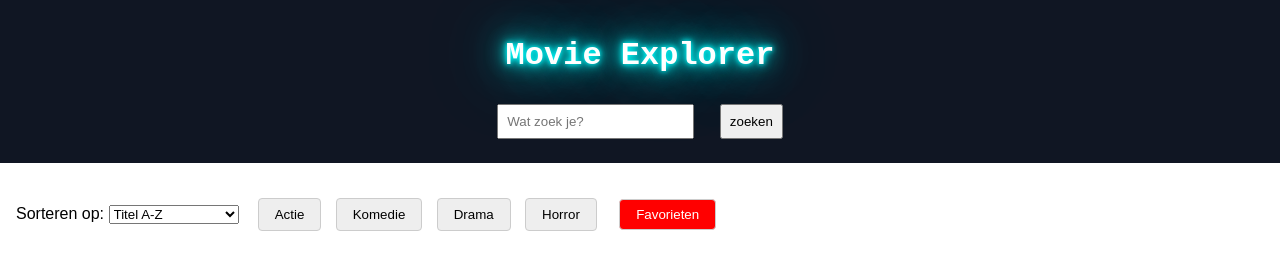
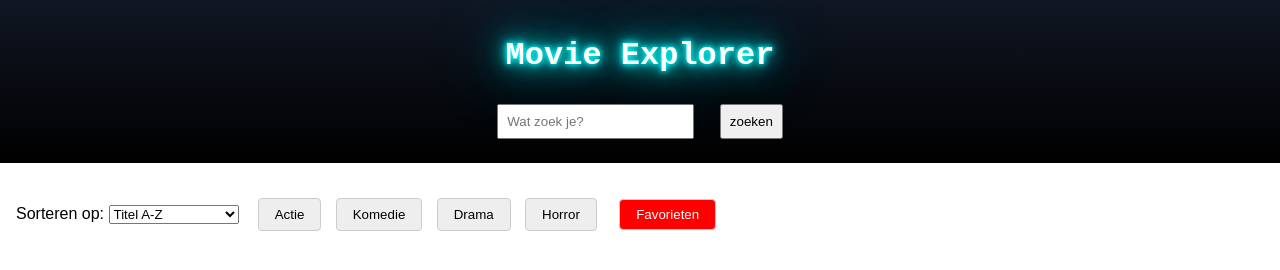
Before and after one commit to QuintenLauwers2005/Project-Web-Advanced, a website built with Vite: page WA-project/index.html in a window 1280 px wide. Built offline with nearby package versions, Linux system fonts and the light colour scheme; no server answers.

Commit message:
achtergrond header lineair gemaakt

```diff
--- a/WA-project/src/css/style.css
+++ b/WA-project/src/css/style.css
@@ -7,7 +7,7 @@ padding: 0;
 
 header {
     font-family:'Courier New', Courier, monospace;
-    background: #101623;
+    background-image: linear-gradient(#101623, #000000);
     color: #ffffff;
     padding: 1rem;
     text-align: center;
```
